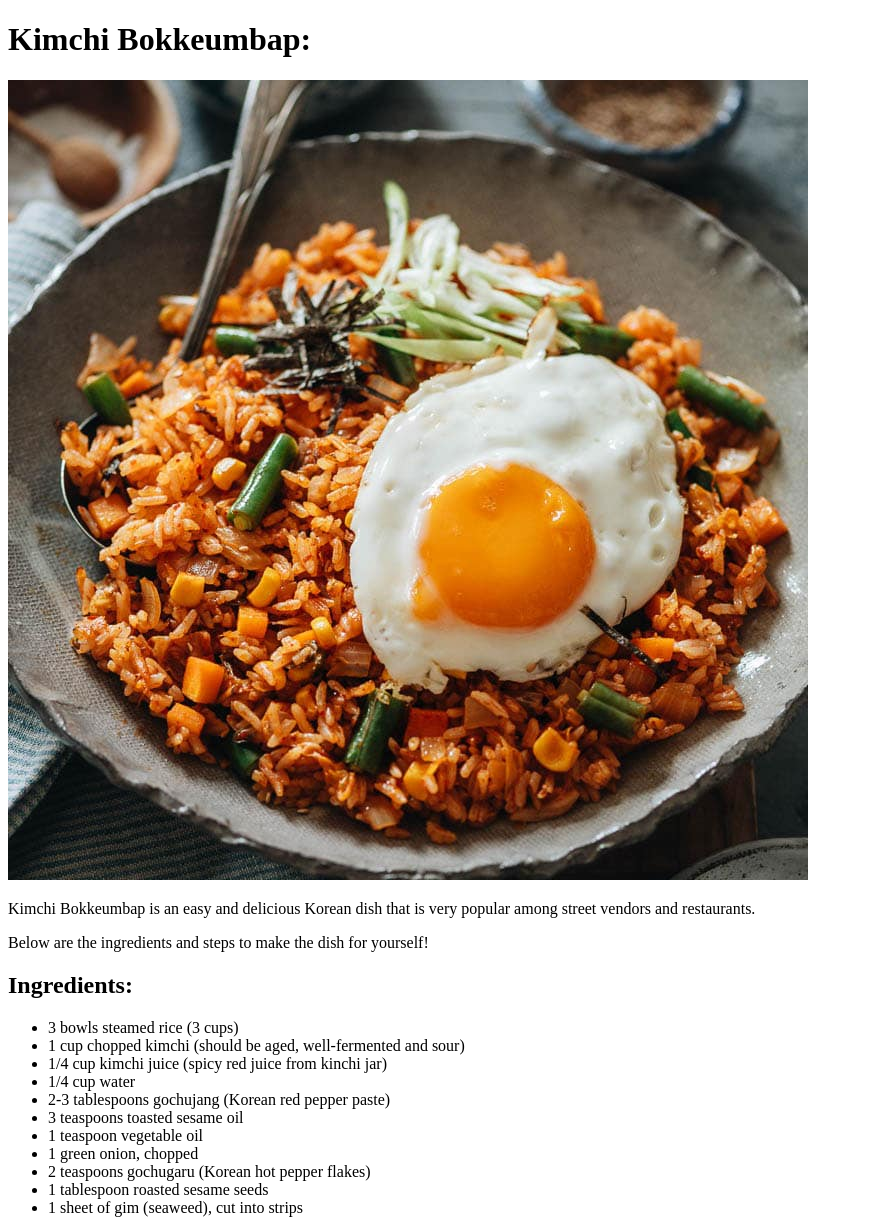
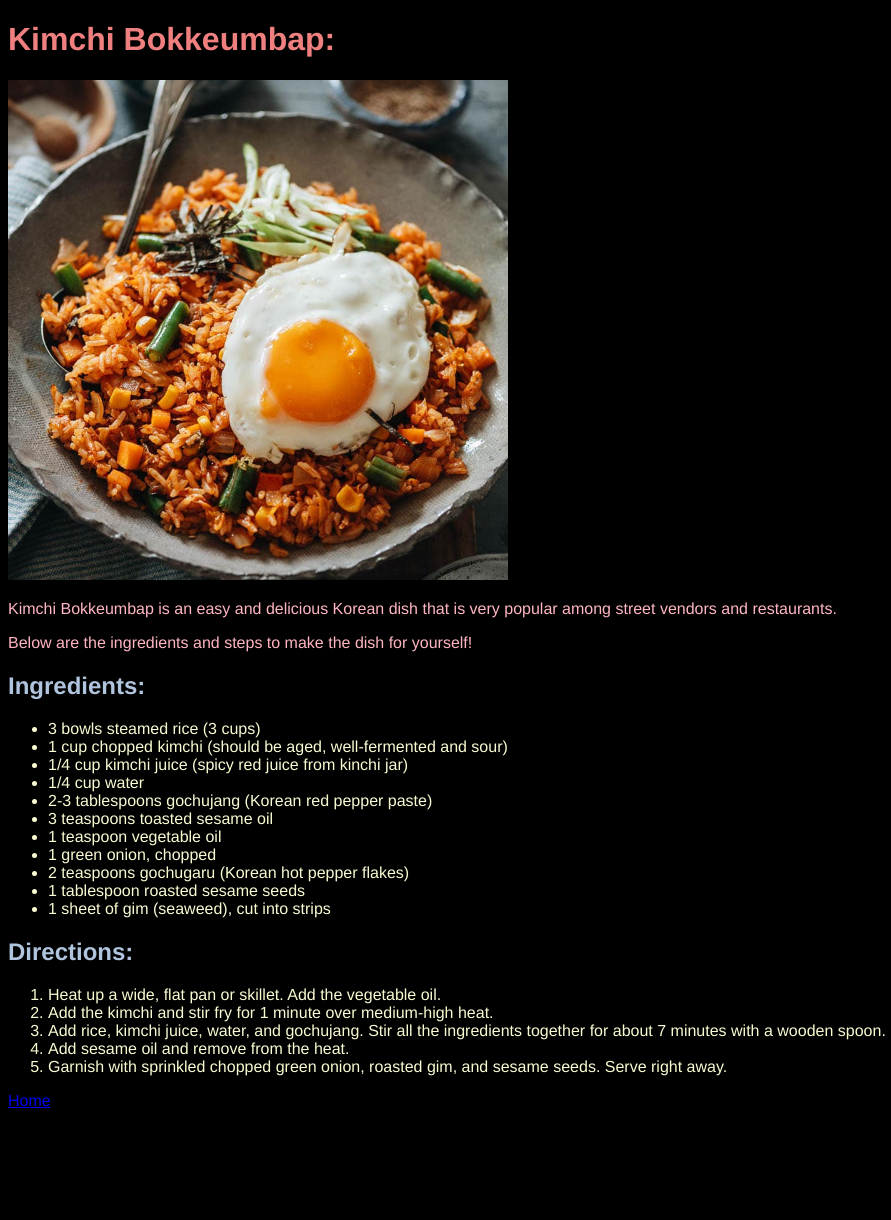
Before and after one commit to gdunnn/odin-recipes, a plain HTML site: page recipes/kimchi_bokkeumbap.html in a window 1280 px wide. Shown: the top 1220 px of the page, without its empty margins (0-891 px from the left). After the commit the page ends 1118 px from the top, so only its background shows below. Drawn offline with Linux system fonts and the light colour scheme.

Commit message:
Added styling to HTML files

```diff
--- a/recipes/kimchi_bokkeumbap.html
+++ b/recipes/kimchi_bokkeumbap.html
@@ -4,14 +4,15 @@
     <meta charset="UTF-8">
     <meta http-equiv="X-UA-Compatible" content="IE=edge">
     <meta name="viewport" content="width=device-width, initial-scale=1.0">
+    <link rel="stylesheet" href="../styles/styles.css">
     <title>Kimchi Bokkeumbap Recipe</title>
 </head>
 <body>
-    <h1>Kimchi Bokkeumbap:</h1>
+    <h1 class="recipe-title">Kimchi Bokkeumbap:</h1>
         <img src="../images/kimchiBokkeumbap.jpg">
             <p>Kimchi Bokkeumbap is an easy and delicious Korean dish that is very popular among street vendors and restaurants.</p>
             <p>Below are the ingredients and steps to make the dish for yourself!</p>
-    <h2>Ingredients:</h2>
+    <h2 class="ingredients-title">Ingredients:</h2>
         <ul>
             <li>3 bowls steamed rice (3 cups)</li>
             <li>1 cup chopped kimchi (should be aged, well-fermented and sour)</li>
@@ -25,7 +26,7 @@
             <li>1 tablespoon roasted sesame seeds</li>
             <li>1 sheet of gim (seaweed), cut into strips</li>
         </ul>
-    <h2>Directions:</h2>
+    <h2 class="directions-title">Directions:</h2>
         <ol>
             <li>Heat up a wide, flat pan or skillet. Add the vegetable oil.</li>
             <li>Add the kimchi and stir fry for 1 minute over medium-high heat.</li>
@@ -33,5 +34,6 @@
             <li>Add sesame oil and remove from the heat.</li>
             <li>Garnish with sprinkled chopped green onion, roasted gim, and sesame seeds. Serve right away.</li>
         </ol>
+        <a href="../index.html">Home</a>
 </body>
 </html>
--- /dev/null
+++ b/styles/styles.css
@@ -0,0 +1,28 @@
+body {
+    background-color: black;
+    font-family: Helvetica, "Times New Roman", sans-serif;
+}
+
+img {
+    height: 500px;
+    width: 500px;
+}
+
+p {
+    color: lightpink;
+}
+
+ol,
+ul {
+    font-size: 12pt;
+    color: lightgoldenrodyellow;
+}
+
+.recipe-title {
+    color: lightcoral;
+}
+
+.directions-title,
+.ingredients-title {
+    color: lightsteelblue;
+}
```
Also changed, not shown: index.html (+3 -2 lines), recipes/jeukseok_tteokbokki.html (+12 -10 lines), recipes/kimchi_jjigae.html (+5 -3 lines).
